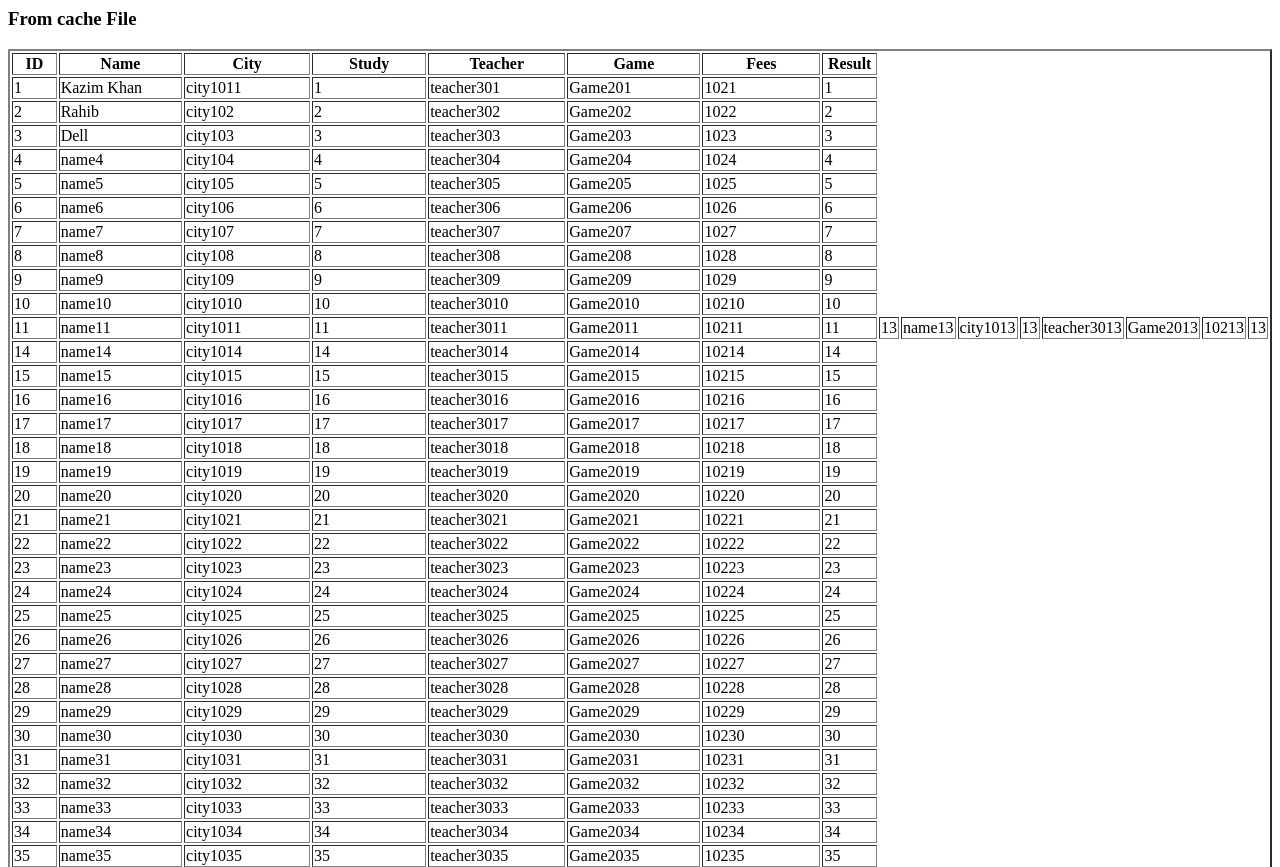
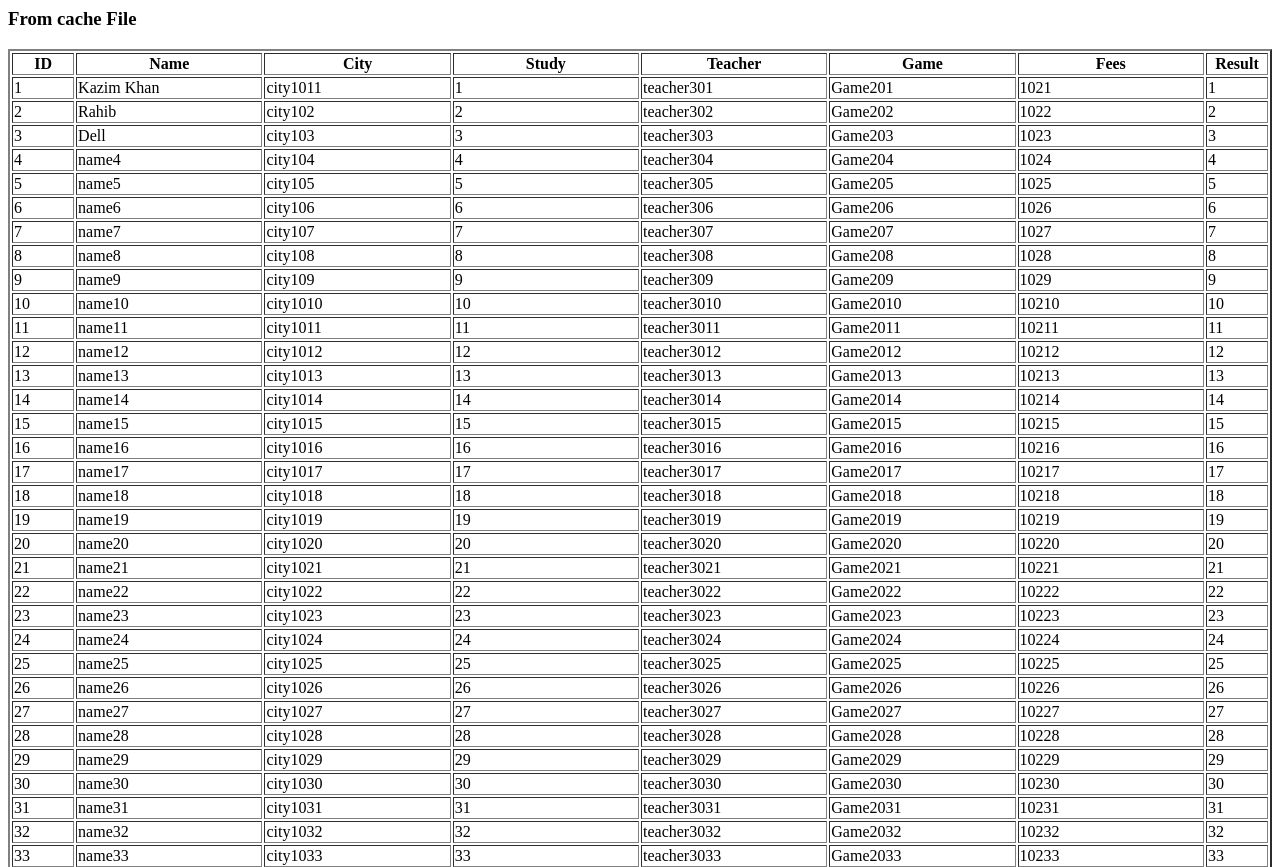
Before and after one commit to mohdkazim14/caching, a PHP site: page / in a window 1280 px wide. Shown: the top 867 px of the page. Run offline with PHP 8.4, Linux system fonts and the light colour scheme.

Commit message:
before delete xamppp

```diff
--- a/index.cache.php
+++ b/index.cache.php
@@ -106,7 +106,16 @@
 			<td width="15%">Game2011</td>
 			<td width="15%">10211</td>
 			<td width="15%">11</td>
-
+			</tr><tr>
+			<td width="5%">12</td>
+			<td width="15%">name12</td>
+			<td width="15%">city1012</td>
+			<td width="15%">12</td>
+			<td width="15%">teacher3012</td>
+			<td width="15%">Game2012</td>
+			<td width="15%">10212</td>
+			<td width="15%">12</td>
+			</tr><tr>
 			<td width="5%">13</td>
 			<td width="15%">name13</td>
 			<td width="15%">city1013</td>
```
